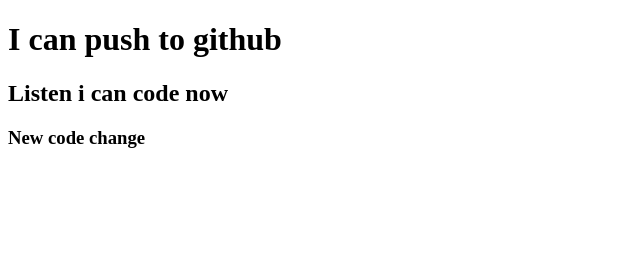
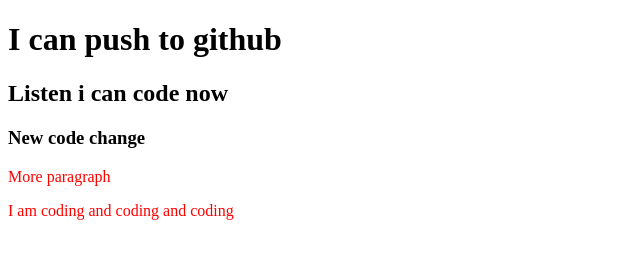
Before and after one commit to humayrasamia612021/my-second-repo, a plain HTML site: page index.html in a window 1280 px wide. Shown: the whole page, without its empty margins (0-640 px from the left). Drawn offline with Linux system fonts and the light colour scheme.

Commit message:
styles added

```diff
--- a/index.html
+++ b/index.html
@@ -5,10 +5,13 @@
     <meta http-equiv="X-UA-Compatible" content="IE=edge">
     <meta name="viewport" content="width=device-width, initial-scale=1.0">
     <title>My second github repo</title>
+    <link rel="stylesheet" href="style.css">
 </head>
 <body>
     <h1>I can push to github</h1>
     <h2>Listen i can code now</h2>
     <h3>New code change</h3>
+    <p>More paragraph</p>
+    <p>I am coding and coding and coding</p>
 </body>
 </html>
--- /dev/null
+++ b/style.css
@@ -0,0 +1,3 @@
+p{
+     color: red;
+}
```
